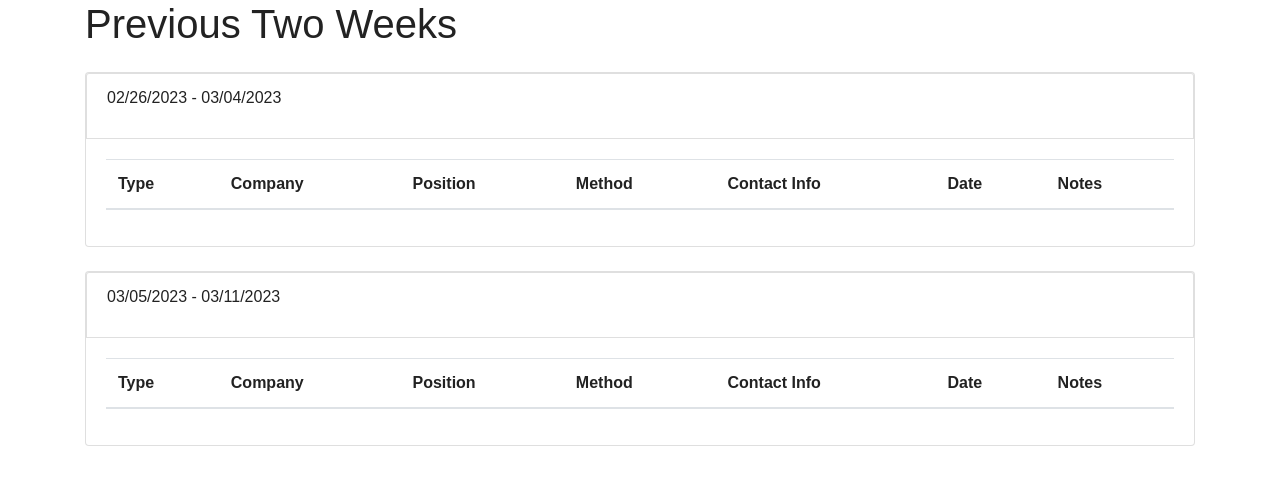
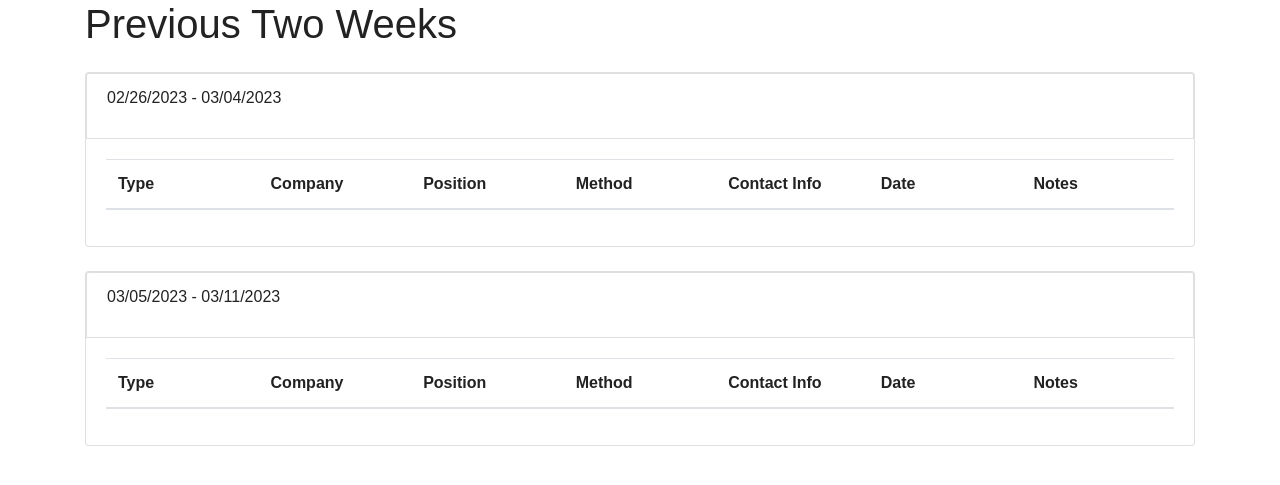
Before and after one commit to robertlackey/esdlog, a Flask app: page /items/two-weeks-sunday in a window 1280 px wide. Shown: the part 68-553 px from the top of the page. Run offline with Flask 3, Linux system fonts and the light colour scheme; data that the repository does not hold is empty; some libraries are stand-ins or nearby versions.

Commit message:
style update

```diff
--- a/static/css/main.css
+++ b/static/css/main.css
@@ -112,3 +112,7 @@ input:checked + .slider:before {
 }
 
 /* End dark mode toggle */
+table {
+  table-layout: fixed;
+  width: 100%;
+}
```
